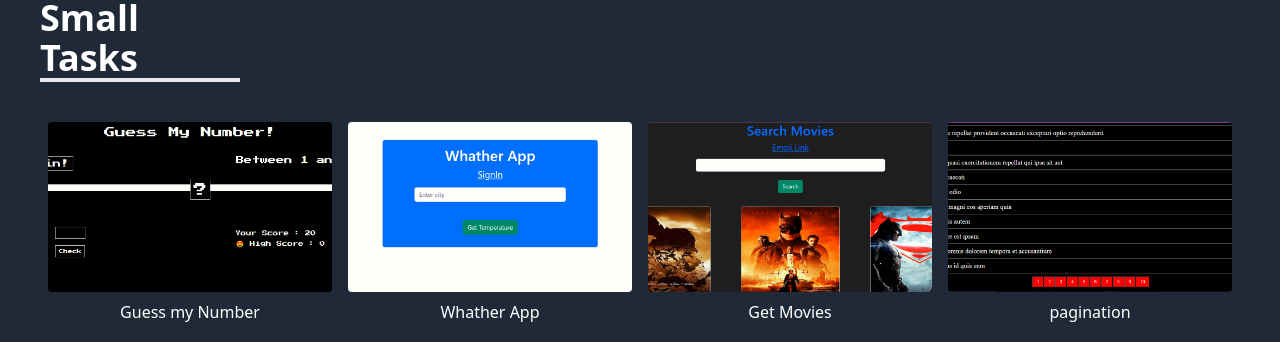
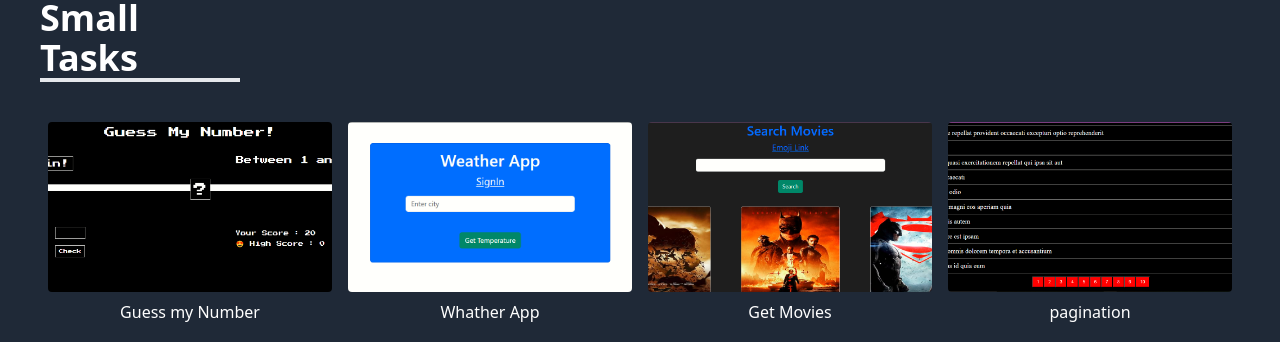
Before and after one commit to krishna-Sathish/Portfolio, a React (Create React App) app: page / in a window 1280 px wide. Shown: the part 1340-1682 px from the top of the page. Built offline with nearby package versions, Linux system fonts and the light colour scheme.

Commit message:
Spelling changed

```diff
--- a/src/data/data.js
+++ b/src/data/data.js
@@ -45,7 +45,7 @@ export const smallTasks = [
       },
       {
         title: "Whather App",
-        image: process.env.PUBLIC_URL + '/assets/whather.png',
+        image: process.env.PUBLIC_URL + '/assets/weather.png',
         link: 'https://krishna-sathish.github.io/whather/',
       },
       {
```
Also changed, not shown: public/assets/weather.png (added).
